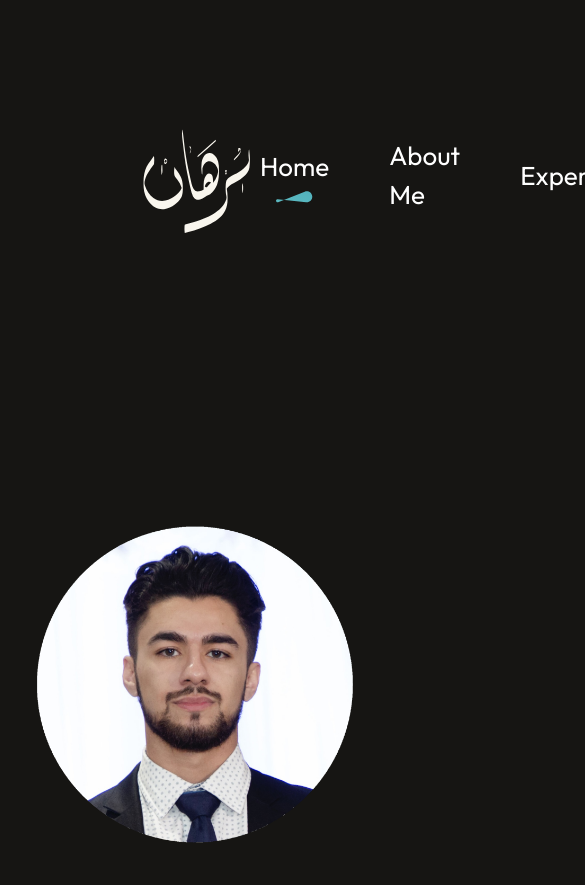
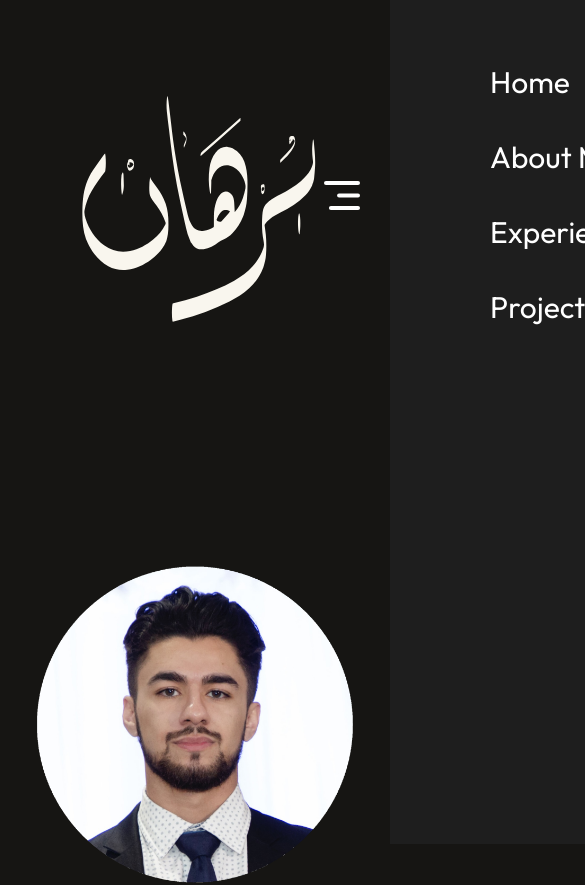
Before and after one commit to burhanf/portfolio, a React (Vite) app: page / in a window 390 px wide. Shown: the top 885 px of the page, 585 px wide, since content can reach past the window. Built offline with nearby package versions, Linux system fonts and the light colour scheme.

Commit message:
made navbar responsive

```diff
--- a/src/components/Header/Header.css
+++ b/src/components/Header/Header.css
@@ -14,13 +14,14 @@
   text-align: center;
   width: 70%;
   font-size: 70px;
-  font-weight: 600;
+  font-weight: 400;
 }
 
 .header h1 span {
+  font-weight: 700;
   background: linear-gradient(
     90deg,
-    hsla(202, 71%, 27%, 1) 0%,
+    rgb(52, 133, 180) 0%,
     hsla(176, 45%, 66%, 1) 100%
   );
   background-clip: text;
--- a/src/components/Navbar/Navbar.css
+++ b/src/components/Navbar/Navbar.css
@@ -51,3 +51,54 @@
   text-decoration: none;
   color: white;
 }
+
+.nav-mob-close {
+  display: none;
+}
+
+.nav-mob-open {
+  display: none;
+}
+
+@media (max-width: 768px) {
+  .navbar {
+    margin: 20px 50px;
+  }
+  .nav-connect {
+    display: none;
+  }
+
+  .nav-mob-open {
+    display: block;
+    position: fixed;
+    right: 30px;
+  }
+
+  .nav-mob-close {
+    display: block;
+    position: relative;
+    top: 30px;
+    left: 290px;
+    width: 30px;
+  }
+
+  .nav-menu {
+    position: fixed;
+    flex-direction: column;
+    align-items: start;
+    top: 0;
+    gap: 30px;
+    background-color: #1e1e1e;
+    width: 350px;
+    height: 100%;
+    z-index: 2;
+    transition: right 0.5s;
+    right: -350px;
+  }
+  .nav-menu li {
+    font-size: 30px;
+    padding-left: 100px;
+    flex-direction: row;
+    gap: 20px;
+  }
+}
--- a/src/components/Navbar/Navbar.jsx
+++ b/src/components/Navbar/Navbar.jsx
@@ -1,16 +1,40 @@
 import "./Navbar.css";
 import burhan from "../../assets/burhan.svg";
-import { useState } from "react";
+import { useState, useRef } from "react";
 import underline from "../../assets/nav_underline.svg";
 import AnchorLink from "react-anchor-link-smooth-scroll";
+import menu_open from "../../assets/menu_open.svg";
+import menu_close from "../../assets/menu_close.svg";
 
 const Navbar = () => {
   const [menu, setMenu] = useState("home");
 
+  const menuRef = useRef();
+
+  const openMenu = () => {
+    menuRef.current.style.right = "0";
+  };
+
+  const closeMenu = () => {
+    menuRef.current.style.right = "-350px";
+  };
   return (
     <div className="navbar">
       <img className="icon-size" src={burhan} alt="Arabic Burhan" />
-      <ul className="nav-menu">
+      <img
+        src={menu_open}
+        onClick={openMenu}
+        alt="open menu"
+        className="nav-mob-open"
+      />
+      <ul ref={menuRef} className="nav-menu">
+        <img
+          src={menu_close}
+          alt="closed menu"
+          onClick={closeMenu}
+          className="nav-mob-close"
+        />
+
         <li>
           <AnchorLink className="anchor-link" href="#home">
             <p onClick={() => setMenu("home")}>Home</p>
```
